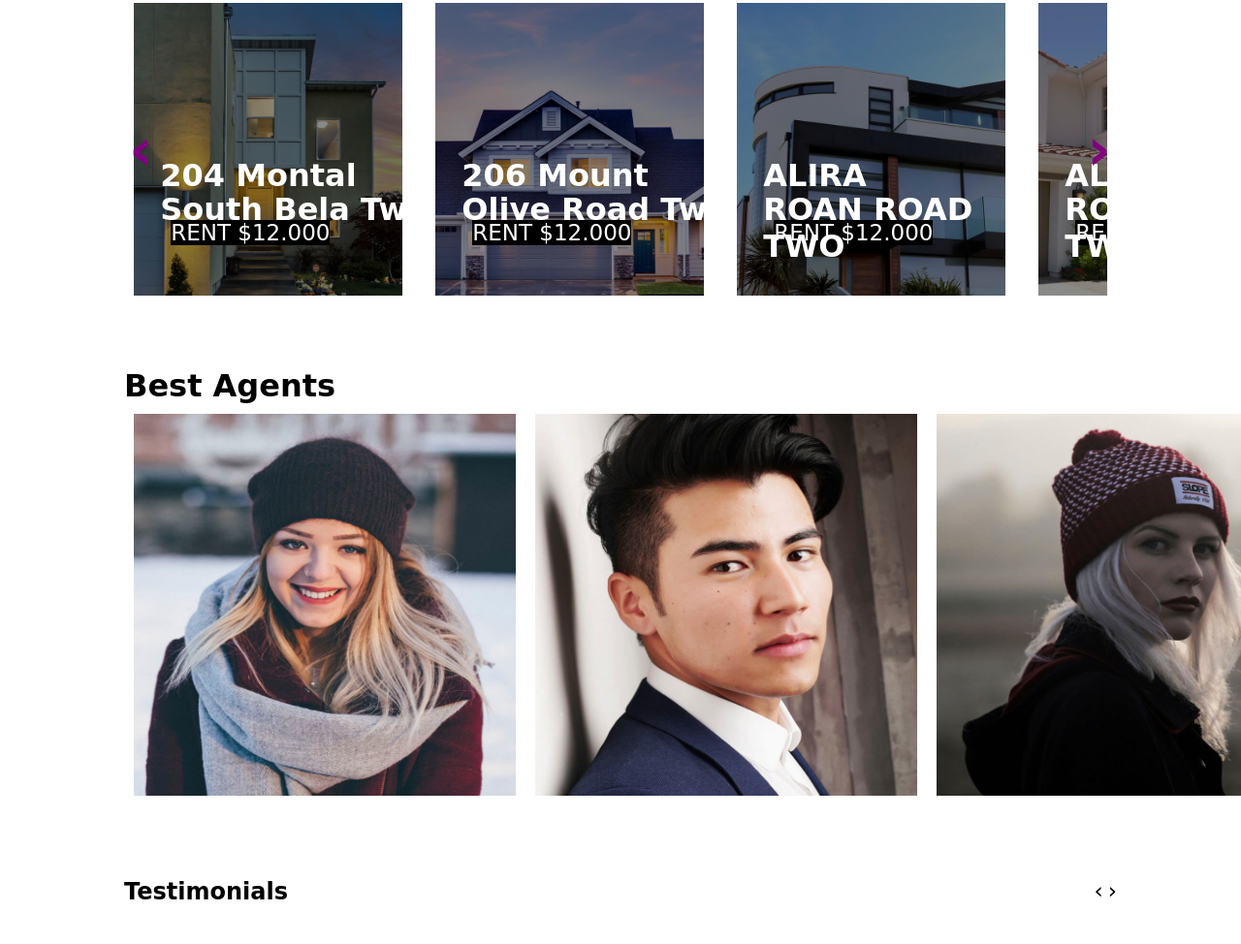
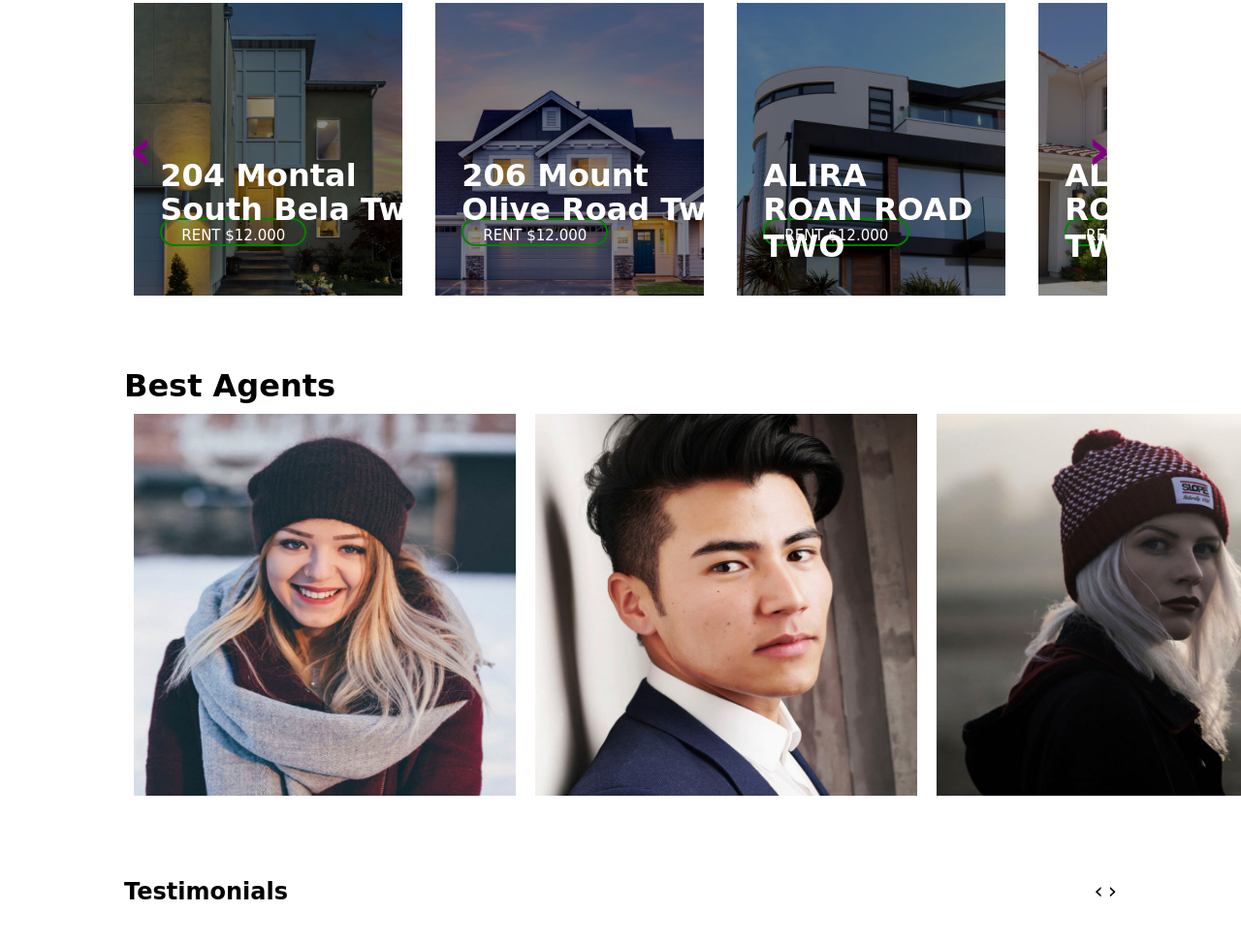
Before and after one commit to maheshtamarakar/real_estate_none-responsive_website, a plain HTML site: page index.html in a window 1280 px wide. Shown: the part 848-1822 px from the top of the page at 97% size. Drawn offline with Linux system fonts and the light colour scheme; a web font is replaced by a local one.

Commit message:
Update index.html

```diff
--- a/index.html
+++ b/index.html
@@ -108,7 +108,7 @@
                             <div class="prop-size h-1"> 204 Montal</div>
                             <div class="prop-size h-2">South Bela Two</div>
                         </div>
-                        <button class="btn1 ">RENT $12.000</button>
+                        <button class="btn2 ">RENT $12.000</button>
                     </div>
                 </div>
                 <div class="div "><img src="img/property-2.jpg" class="prop" alt="">
@@ -117,7 +117,7 @@
                             <div class="prop-size h-1"> 206 Mount </div>
                             <div class="prop-size h-2">Olive Road Two</div>
                         </div>
-                        <button class="btn1 ">RENT $12.000</button>
+                        <button class="btn2 ">RENT $12.000</button>
                     </div>
                 </div>
                 <div class="div "><img src="img/property-5.jpg" class="prop" alt="">
@@ -126,7 +126,7 @@
                             <div class="prop-size h-1"> ALIRA</div>
                             <div class="prop-size h-2">ROAN ROAD TWO</div>
                         </div>
-                        <button class="btn1 ">RENT $12.000</button>
+                        <button class="btn2 ">RENT $12.000</button>
                     </div>
                 </div>
                 <div class="div "><img src="img/property-4.jpg" class="prop" alt="">
@@ -135,7 +135,7 @@
                             <div class="prop-size h-1"> ALIRA</div>
                             <div class="prop-size h-2">ROAN ROAD TWO</div>
                         </div>
-                        <button class="btn1 ">RENT $12.000</button>
+                        <button class="btn2 ">RENT $12.000</button>
                     </div>
                 </div>
                 <div class="div "><img src="img/property-3.jpg" class="prop" alt="">
@@ -144,7 +144,7 @@
                             <div class="prop-size h-1"> ALIRA</div>
                             <div class="prop-size h-2">ROAN ROAD TWO</div>
                         </div>
-                        <button class="btn1 ">RENT $12.000</button>
+                        <button class="btn2 ">RENT $12.000</button>
                     </div>
                 </div>
                 <div class="div "><img src="img/property-6.jpg" class="prop" alt="">
@@ -153,7 +153,7 @@
                             <div class="prop-size h-1"> ALIRA</div>
                             <div class="prop-size h-2">ROAN ROAD TWO</div>
                         </div>
-                        <button class="btn1 ">RENT $12.000</button>
+                        <button class="btn2 ">RENT $12.000</button>
                     </div>
                 </div>
             </section>
```
